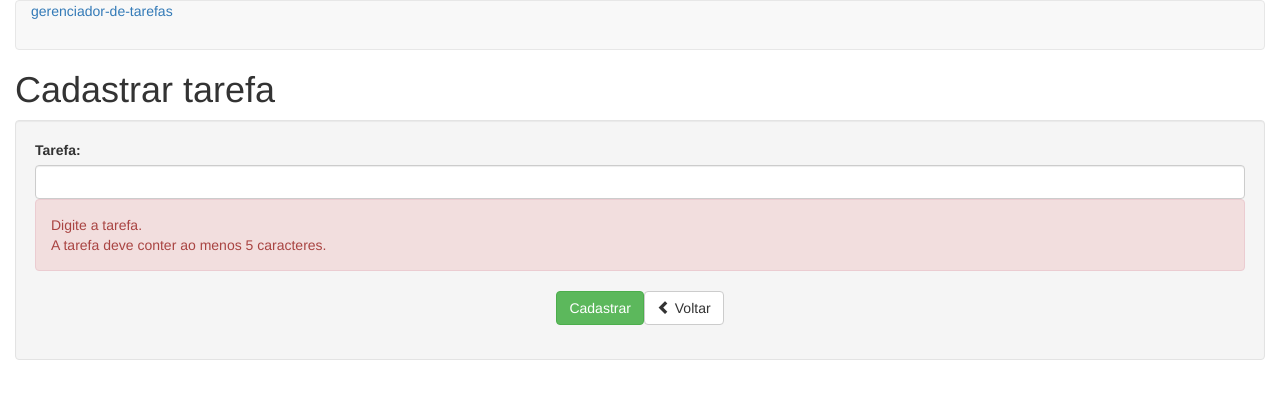
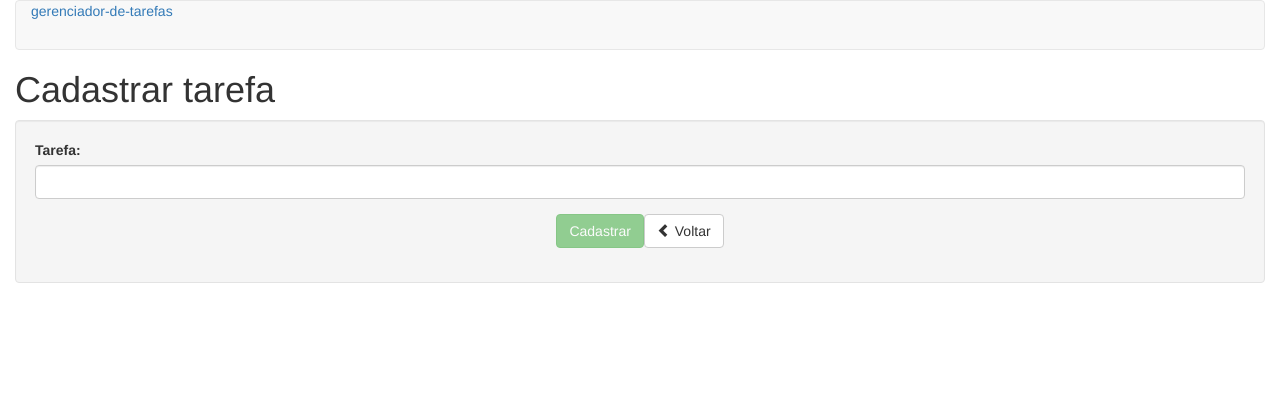
Before and after one commit to aires1294/-gerenciador-de-tarefas, an Angular app: page /tarefas/cadastrar in a window 1280 px wide. Shown: the top 398 px of the page. Built offline with nearby package versions, Linux system fonts and the light colour scheme.

Commit message:
criacao listar tarefas

```diff
--- a/src/app/tarefas/cadastrar/cadastrar-tarefa.component.html
+++ b/src/app/tarefas/cadastrar/cadastrar-tarefa.component.html
@@ -1,7 +1,7 @@
 <h1>Cadastrar tarefa</h1>
 
 <div class="well">
-  <form >
+  <form #formTarefa="ngForm">
     <div class="form-group">
       <label for="nome">Tarefa:</label>
       <input
@@ -9,13 +9,16 @@
         class="form-control"
         id="nome"
         name="nome"
+        [(ngModel)]="tarefa.nome"
+        #nome="ngModel"
         minlength="5"
         required>
-      <div class="alert alert-danger">
-        <div >
+      <div *ngIf="nome.errors && (nome.dirty || nome.touched)"
+           class="alert alert-danger">
+        <div [hidden]="!nome.errors.required">
           Digite a tarefa.
         </div>
-        <div >
+        <div [hidden]="!nome.errors.minlength">
           A tarefa deve conter ao menos 5 caracteres.
         </div>
       </div>
@@ -24,8 +27,10 @@
       <input
         type="submit"
         class="btn btn-success"
-        value="Cadastrar">
-      <a
+        (click)="cadastrar()"
+        value="Cadastrar"
+        [disabled]="!formTarefa.form.valid">
+      <a [routerLink]="['/tarefas']"
         class="btn btn-default">
         <span class="glyphicon glyphicon-chevron-left"
           aria-hidden="true"></span> Voltar
--- a/src/app/tarefas/cadastrar/cadastrar-tarefa.component.ts
+++ b/src/app/tarefas/cadastrar/cadastrar-tarefa.component.ts
@@ -1,10 +1,32 @@
-import { Component } from '@angular/core';
+import { Component, OnInit, ViewChild } from '@angular/core';
+import { Router } from '@angular/router';
+import { NgForm } from '@angular/forms';
+
+import { TarefaService, Tarefa } from '../shared';
 
 @Component({
   selector: 'app-cadastrar-tarefa',
   templateUrl: './cadastrar-tarefa.component.html',
   styleUrls: ['./cadastrar-tarefa.component.css']
 })
-export class CadastrarTarefaComponent {
+export class CadastrarTarefaComponent implements OnInit {
+
+  @ViewChild('formTarefa', { static: true }) formTarefa: NgForm;
+  tarefa: Tarefa;
+
+  constructor(
+    private tarefaService: TarefaService,
+  	private router: Router) { }
+
+  ngOnInit() {
+  	this.tarefa = new Tarefa();
+  }
+
+  cadastrar(): void {
+    if (this.formTarefa.form.valid) {
+  	  this.tarefaService.cadastrar(this.tarefa);
+  	  this.router.navigate(["/tarefas"]);
+    }
+  }
 
 }
--- /dev/null
+++ b/src/app/tarefas/editar/editar-tarefa.component.html
@@ -0,0 +1 @@
+<p>editar-tarefa works!</p>
--- /dev/null
+++ b/src/app/tarefas/editar/index.ts
@@ -0,0 +1 @@
+export * from './editar-tarefa.component'
--- a/src/app/tarefas/index.ts
+++ b/src/app/tarefas/index.ts
@@ -2,4 +2,5 @@ export * from './tarefas.module'
 export * from './shared'
 export * from './listar'
 export * from './cadastrar'
+export * from './editar'
 export * from './tarefas-routing.module'
--- a/src/app/tarefas/listar/listar-tarefa.component.html
+++ b/src/app/tarefas/listar/listar-tarefa.component.html
@@ -24,7 +24,7 @@
         [checked]="tarefa.concluida">
     </td>
     <td class="text-center" style="width: 200px">
-      <a
+      <a [routerLink]="['/tarefas/editar']"
         title="Editar" alt="Editar"
         class="btn btn-xs btn-info">
         <span class="glyphicon glyphicon-pencil"
--- a/src/app/tarefas/listar/listar-tarefa.component.ts
+++ b/src/app/tarefas/listar/listar-tarefa.component.ts
@@ -15,12 +15,6 @@ export class ListarTarefaComponent implements OnInit {
 
   ngOnInit() {
       this.tarefas = this.listarTodos();
-      this.tarefas = [
-        new Tarefa(1, "Tarefa 1", false),
-        new Tarefa(2, "MENGAOOO", true),
-
-
-      ]
   }
 
   listarTodos(): Tarefa[] {
--- a/src/app/tarefas/tarefas-routing.module.ts
+++ b/src/app/tarefas/tarefas-routing.module.ts
@@ -2,6 +2,7 @@ import { Routes } from '@angular/router';
 
 import { ListarTarefaComponent } from './listar';
 import { CadastrarTarefaComponent } from './cadastrar';
+import { EditarTarefaComponent } from './editar';
 
 export const TarefaRoutes: Routes = [
     {
@@ -15,6 +16,10 @@ export const TarefaRoutes: Routes = [
     {
         path: 'tarefas/cadastrar',
         component: CadastrarTarefaComponent
+    },
+    {
+        path: 'tarefas/editar/:id',
+        component: EditarTarefaComponent
     }
 
 ];
--- a/src/app/tarefas/tarefas.module.ts
+++ b/src/app/tarefas/tarefas.module.ts
@@ -6,12 +6,14 @@ import { FormsModule } from '@angular/forms';
 import { TarefaService } from './shared';
 import { ListarTarefaComponent } from './listar';
 import { CadastrarTarefaComponent } from './cadastrar';
+import { EditarTarefaComponent } from './editar';
 
 
 @NgModule({
   declarations: [
     ListarTarefaComponent,
-    CadastrarTarefaComponent
+    CadastrarTarefaComponent,
+    EditarTarefaComponent
   ],
   providers: [
     TarefaService
```
Also changed, not shown: src/app/tarefas/editar/editar-tarefa.component.ts (added, +10 -0 lines), src/app/tarefas/editar/editar-tarefa.component.css (added), 1 other file (tests, documents, lock files or other folders).
